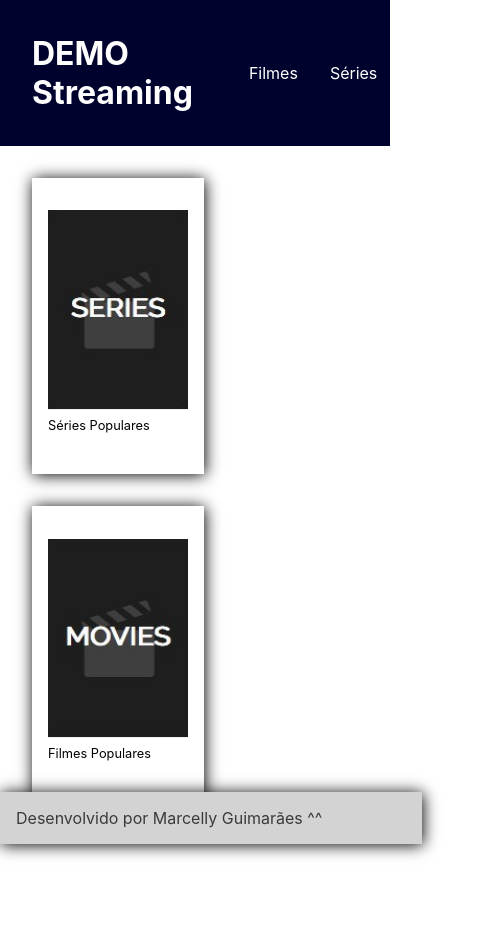
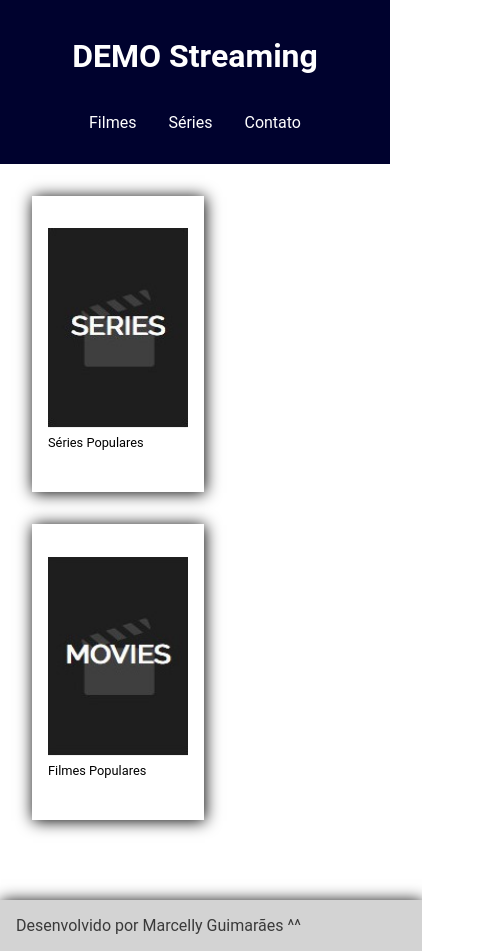
Before and after one commit to MarcellyGuimaraes/streaming-react, a React (Create React App) app: page / in a window 390 px wide. Shown: the whole page, 485 px wide, since content can reach past the window. Before the commit the page ends 882 px from the top, so only its background shows below. Built offline with nearby package versions, Linux system fonts and the light colour scheme.

Commit message:
arrumando responsividade header

```diff
--- a/src/components/Footer/index.css
+++ b/src/components/Footer/index.css
@@ -2,7 +2,6 @@
     bottom: 0;
     width: 100%;
     padding: 1rem;
-    position: fixed;
     background-color: #d3d3d3;
     box-shadow: 1px 1px 15px black;
     color: rgb(58, 58, 58);
--- a/src/components/Header/index.css
+++ b/src/components/Header/index.css
@@ -2,7 +2,7 @@
     display: flex;
     background: #00022E;
     align-items: center;
-    justify-content: space-between;
+    justify-content: space-around;
     padding: 0.8rem 2rem;
     color: #fff;
 }
@@ -21,3 +21,14 @@
 .item {
     padding: 0 1rem;
 }
+
+@media screen and (max-width: 480px) {
+    .header {
+        display: flex;
+        flex-direction: column;
+        padding: 1rem;
+    }
+    .listNav{
+        padding: 0;
+    }
+}
--- a/src/index.css
+++ b/src/index.css
@@ -1,8 +1,6 @@
 body {
   margin: 0;
-  font-family: -apple-system, BlinkMacSystemFont, 'Segoe UI', 'Roboto', 'Oxygen',
-    'Ubuntu', 'Cantarell', 'Fira Sans', 'Droid Sans', 'Helvetica Neue',
-    sans-serif;
+  font-family: 'Roboto', 'Oxygen',sans-serif;
   -webkit-font-smoothing: antialiased;
   -moz-osx-font-smoothing: grayscale;
 }
@@ -11,6 +9,7 @@ a {
   text-decoration: none;
   color: #000;
 }
+
 code {
   font-family: source-code-pro, Menlo, Monaco, Consolas, 'Courier New',
     monospace;
```
